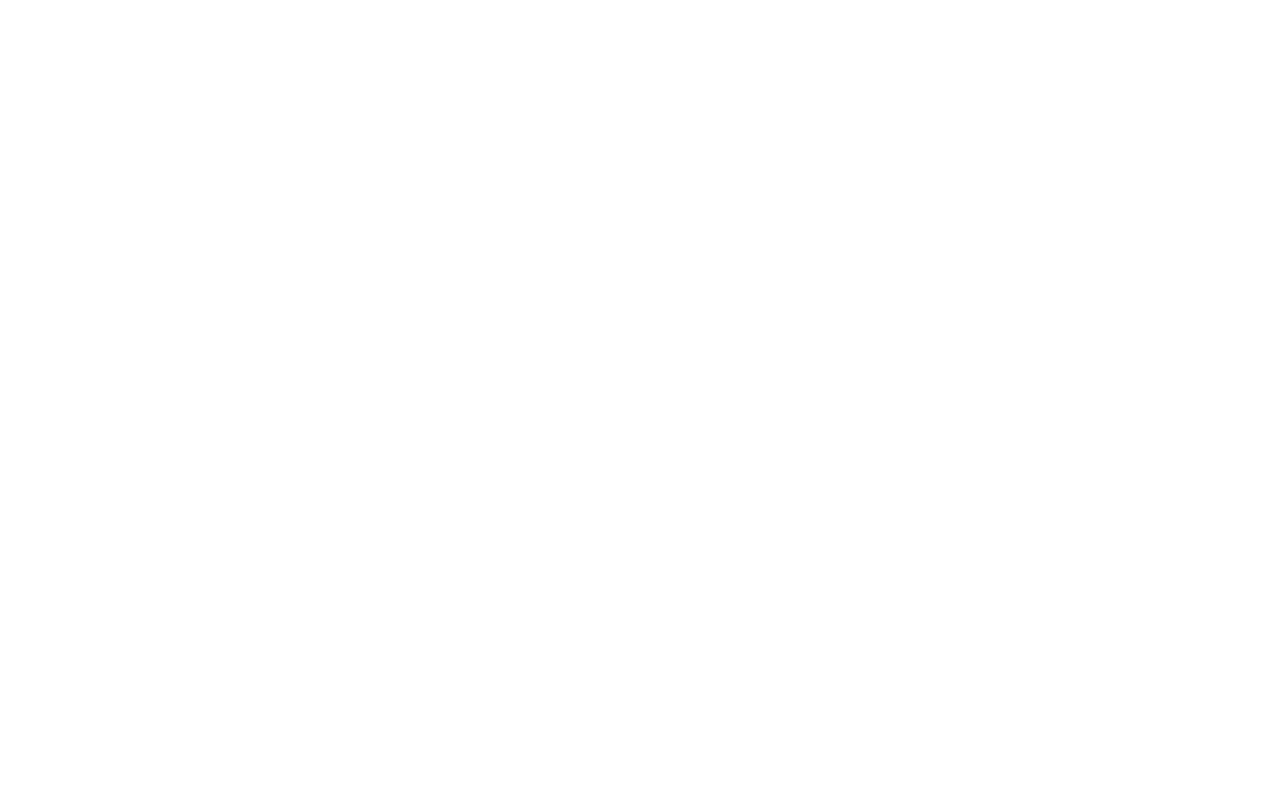
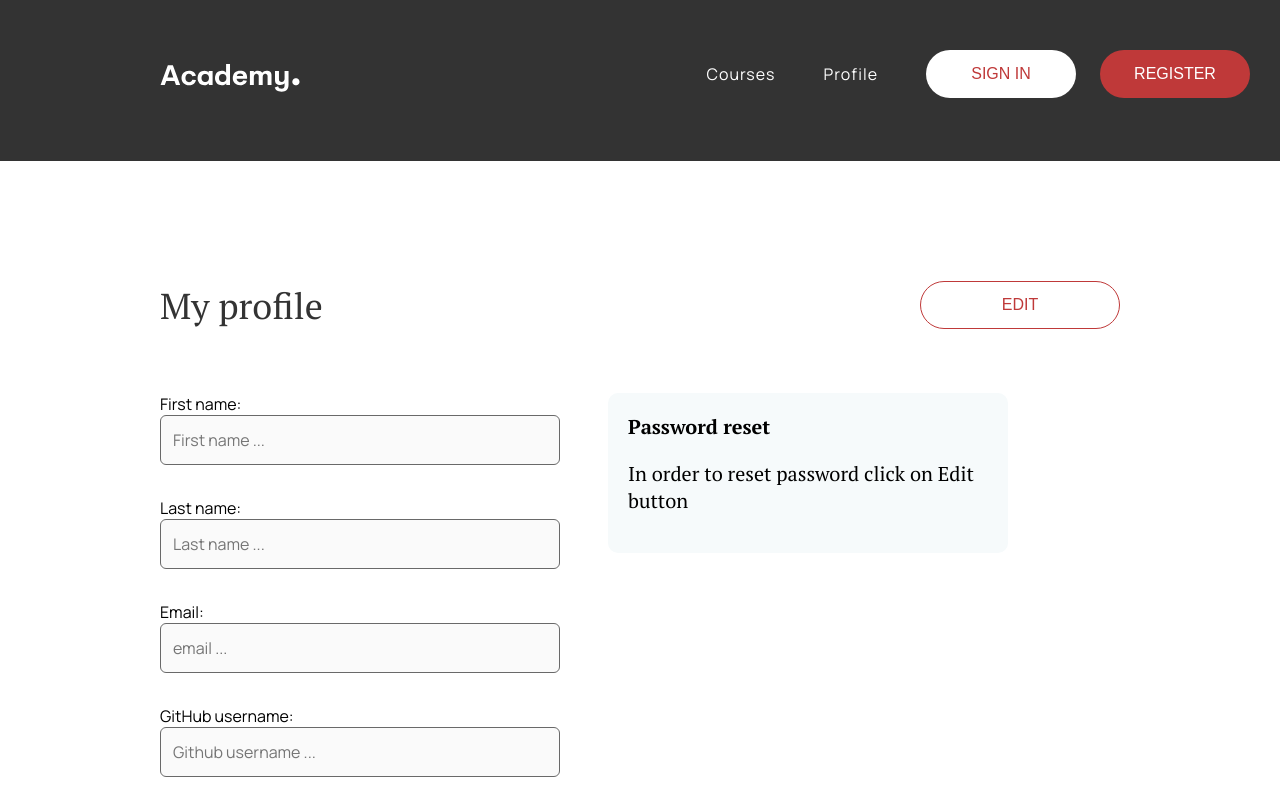
Before and after one commit to DorianBadel/SpeckAcademy, a React (Create React App) app: page /profile in a window 1280 px wide. Before the commit this address had no page. Shown: the top 800 px of the page. Built offline with nearby package versions, Linux system fonts and the light colour scheme.

Commit message:
Rad na zadaci 9

```diff
--- a/src/App.js
+++ b/src/App.js
@@ -8,6 +8,7 @@
 import Course from "./pages/Course/Course";
 import Register from "./pages/Register/Register";
 import SignIn from "./pages/SignIn/SignIn";
+import Profile from "./pages/Profile/Profile";
 
 function App() {
   return (
@@ -15,6 +16,7 @@
       <Routes>
         <Route path="/" element={<Home/>} />
         <Route path="/courses" element={<Courses/>} />
+        <Route path="/profile" element={<Profile/>}/>
         <Route path="/sign-in" element={<SignIn/>} />
         <Route path="/register" element={<Register/>} />
         <Route path="/course/:id" element = {<Course/>}/>
--- a/src/components/Header/Header.js
+++ b/src/components/Header/Header.js
@@ -48,6 +48,9 @@
             <HeaderNavLink to="/courses" >
               Courses
             </HeaderNavLink>
+            <HeaderNavLink to="/profile">
+              Profile
+            </HeaderNavLink>
             <ButtonLink to="/sign-in" >
               <Button isNav> Sign in </Button>
             </ButtonLink>
--- a/src/lib/style/generalStyles.js
+++ b/src/lib/style/generalStyles.js
@@ -30,7 +30,18 @@
         ${props => props.isCentered !== false && `
             margin: 0 auto;
         `}
+
+
     }
+
+    ${props => props.isHideable == true && `
+            font-size: 20px;
+            background-color: ${colors.bgSecondary};
+            padding: 20px;
+            border-radius: 10px;
+            height: 160px;
+            font-family: ${fonts.secondary}
+    `}
 `;
 
 export const FormRow = styled.div`
@@ -63,7 +74,6 @@
 
 export const Field = styled(FieldFormik)`
     ${FieldStyle};
-
 `;
 
 export const Select = styled.select`
--- /dev/null
+++ b/src/pages/Profile/Profile.js
@@ -0,0 +1,147 @@
+import React, {useState} from 'react'
+import Main from '../../components/Main/Main'
+import Header from '../../components/Header/Header'
+import Section from '../../components/Section/Section'
+import {FormContainer, Strong} from './ProfileStyle.js';
+import { Button } from '../../components/Button/ButtonStyle'
+
+import{ Form, Field, FormRow, Select, Option, ErrorMessage} from "../../lib/style/generalStyles"
+import {Formik, yupToFormErrors} from "formik";
+import * as Yup from "yup";
+
+
+const Profile = () => {
+    const [editing, setEditing] = useState(false);
+  return (
+    <Main>
+        <Header isSecondary={true}/>
+        <Section title={"My profile"} isMainSection isCentered={false}
+            buttonText={"Edit"}
+            linkTo ={"#"}
+            callback={() => setEditing(!editing)}
+        >
+          <Formik initialValues={{
+            firstName: '',
+            lastName: '',
+            email: '',
+            passwordOld: '',
+            passwordNew: '',
+            passwordConfirmed: '',
+            githubUsername:'',
+            zepplinUsername:'',
+            activeFacultyYear:'',
+            isAdmin: false
+          }} validationSchema={
+            Yup.object({
+              firstName: Yup.string()
+                .required("First name is required"),
+              lastName: Yup.string()
+              .required("Last name is required"),
+              email: Yup.string().email("Invalid email adress").required("Email is required"),
+              passwordOld: Yup.string().min(8, "Password must be at least 8 characters long").required("Password is required"),
+              passwordNew: Yup.string().min(8, "Password must be at least 8 characters long").required("Password is required"),
+              passwordConfirmed: Yup.string().test("passwords-match", "Passwords must match", function(value){return this.parent.password === value}).required("Confirmation password is required"),
+              githubUsername: Yup.string()
+              .required("GitHub username is required"),
+              zepplinUsername: Yup.string()
+              .required("Zepplin username is required"),
+              activeFacultyYear: Yup.string()
+              .required("Active faculty year is required"),
+            })
+          } onSubmit={(values, actions) => {
+            setTimeout(() => {
+              alert(JSON.stringify(values, null, 2));
+              actions.setSubmitting(false);
+              actions.resetForm({
+                firstName: '',
+                lastName: '',
+                email: '',
+                password: '',
+                passwordConfirmed: '',
+                githubUsername:'',
+                zepplinUsername:'',
+                activeFacultyYear:'',
+                isAdmin: false
+              })
+            }, 1000)
+          }}>
+
+            {formik => (
+                <FormContainer>
+                    <Form isCentered={false}>
+                        <FormRow>
+                            First name:
+                        <Field type="text" name="firstName" placeholder="First name ..." disabled={!editing || formik.isSubmitting}/>
+                        <ErrorMessage component={"div"} name="firstName"/>
+                        </FormRow>
+                        <FormRow>
+                            Last name:
+                        <Field type="text" name="lastName" placeholder="Last name ..." disabled={!editing ||formik.isSubmitting}/>
+                        <ErrorMessage component={"div"} name="lastName"/>
+                        </FormRow>
+                        <FormRow>
+                            Email:
+                        <Field type="email" name="email" placeholder="email ..." disabled={!editing ||formik.isSubmitting}/>
+                        <ErrorMessage component={"div"} name="email"/>
+                        </FormRow>
+                        <FormRow>
+                            GitHub username:
+                        <Field type="text" name="githubUsername" placeholder="Github username ..." disabled={!editing ||formik.isSubmitting}/>
+                        <ErrorMessage component={"div"} name="githubUsername"/>
+                        </FormRow>
+                        <FormRow>
+                            Zeplin username:
+                        <Field type="text" name="zepplinUsername" placeholder="Zepplin ..." disabled={!editing ||formik.isSubmitting}/>
+                        <ErrorMessage component={"div"} name="zepplinUsername"/>
+                        </FormRow>
+                        <FormRow>
+                            Active faculty year:
+                        <Select id="activeFacultyYear" {...formik.getFieldProps("activeFacultyYear")} disabled={!editing || formik.isSubmitting}>
+                            <Option value="" disabled hidden>Choose an Active faculty year</Option>
+                            <Option value='0'>Not a student</Option>
+                            <Option value='1'>1st faculty year</Option>
+                            <Option value='2'>2nd faculty year</Option>
+                            <Option value='3'>3rd faculty year</Option>
+                            <Option value='4'>4th faculty year</Option>
+                            <Option value='5'>5th faculty year</Option>
+                        </Select>
+                        <ErrorMessage component={"div"} name="activeFacultyYear"/>
+                        </FormRow>
+                    </Form>
+
+                    <Form isCentered={false} isHideable>
+                        <Strong>Password reset</Strong>
+                        {editing ?
+                        <>
+                        <FormRow>
+                            <Field type="password" name="passwordOld" placeholder="Old password ..." disabled={formik.isSubmitting}/>
+                            <ErrorMessage component={"div"} name="passwordOld"/>
+                        </FormRow>
+                        <FormRow>
+                            <Field type="password" name="passwordNew" placeholder="New password ..." disabled={formik.isSubmitting}/>
+                            <ErrorMessage component={"div"} name="passwordNew"/>
+                        </FormRow>
+                        <FormRow>
+                            <Field type="password" name="passwordConfirmed" placeholder="Confirmed password ..." disabled={formik.isSubmitting}/>
+                            <ErrorMessage component={"div"} name="passwordConfirmed"/>
+                        </FormRow>
+                        </>
+                         : <p>In order to reset password click on Edit button</p>
+                         }
+
+                    </Form>
+
+              </FormContainer>
+
+            )}
+
+
+
+          </Formik>
+
+        </Section>
+    </Main>
+  )
+}
+
+export default Profile
--- /dev/null
+++ b/src/pages/Profile/ProfileStyle.js
@@ -0,0 +1,31 @@
+import styled from "styled-components"
+import { breakpoints, colors, fonts } from "../../lib/style/theme";
+
+export const FormContainer = styled.div`
+    display: grid;
+    grid-template-columns: repeat(1, 1fr);
+    row-gap: 48px;
+
+    ${props => props.isHideable == true && `
+            color: red;
+    `}
+
+    @media (${breakpoints.tabletSmall}){
+        grid-template-columns: repeat(2, 1fr);
+        column-gap: 32px;
+    }
+
+    @media (${breakpoints.desktop}){
+        grid-template-columns: repeat(3, 1fr);
+        column-gap: 48px;
+    }
+
+    @media (${breakpoints.desktopLarge}){
+        grid-template-columns: repeat(4, 1fr);
+    }
+`;
+
+export const Strong = styled.p`
+    padding-bottom: 20px;
+    font-weight: 900;
+`;
--- a/src/pages/Register/Register.js
+++ b/src/pages/Register/Register.js
@@ -2,10 +2,12 @@
 import Main from '../../components/Main/Main'
 import Header from '../../components/Header/Header'
 import Section from '../../components/Section/Section'
+import { Button } from '../../components/Button/ButtonStyle'
+
 import{ Form, Field, FormRow, Select, Option, ErrorMessage} from "../../lib/style/generalStyles"
 import {Formik, yupToFormErrors} from "formik";
 import * as Yup from "yup";
-import { Button } from '../../components/Button/ButtonStyle'
+
 
 const Register = () => {
   return (
@@ -67,6 +69,10 @@
                   <ErrorMessage component={"div"} name="lastName"/>
                 </FormRow>
                 <FormRow>
+                  <Field type="email" name="email" placeholder="email ..." disabled={formik.isSubmitting}/>
+                  <ErrorMessage component={"div"} name="email"/>
+                </FormRow>
+                <FormRow>
                   <Field type="password" name="password" placeholder="Password ..." disabled={formik.isSubmitting}/>
                   <ErrorMessage component={"div"} name="password"/>
                 </FormRow>
@@ -110,4 +116,4 @@
   )
 }
 
-export default Register
+export default Register;
--- a/src/pages/SignIn/SignIn.js
+++ b/src/pages/SignIn/SignIn.js
@@ -1,11 +1,30 @@
 import React from 'react'
+import{ Form, Field, FormRow, Select, Option, ErrorMessage} from "../../lib/style/generalStyles";
+import {Formik, yupToFormErrors} from "formik";
+import * as Yup from "yup";
+
 import Main from '../../components/Main/Main'
 import Header from '../../components/Header/Header'
+import Section from '../../components/Section/Section';
+import Button from '../../components/Button/Button';
+
+
+
+
+
 
 const SignIn = () => {
   return (
     <Main>
         <Header isSecondary={true}/>
+        <Section title={"Log in"} isMainSection isCentered>
+          <Formik initialValues={{
+
+          }}>
+
+          </Formik>
+
+        </Section>
 
 
     </Main>
```
